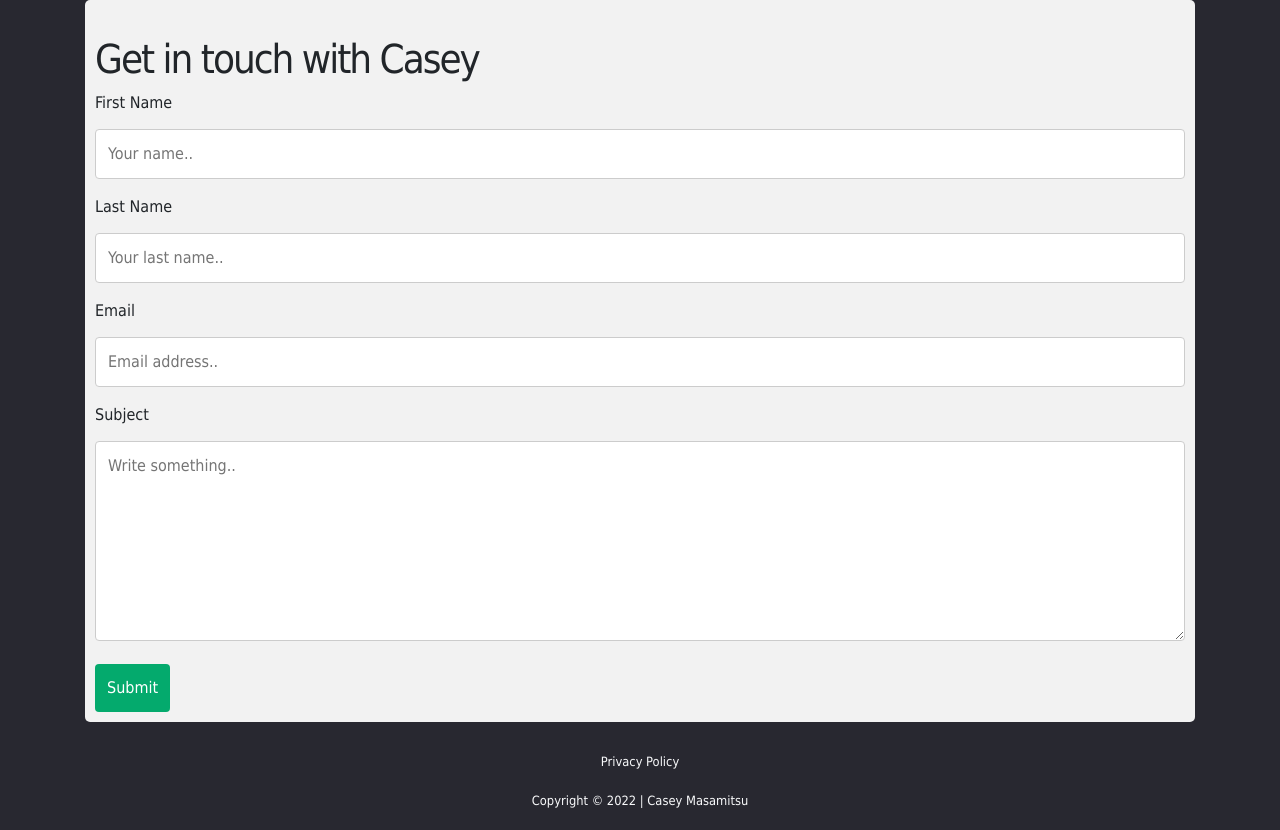
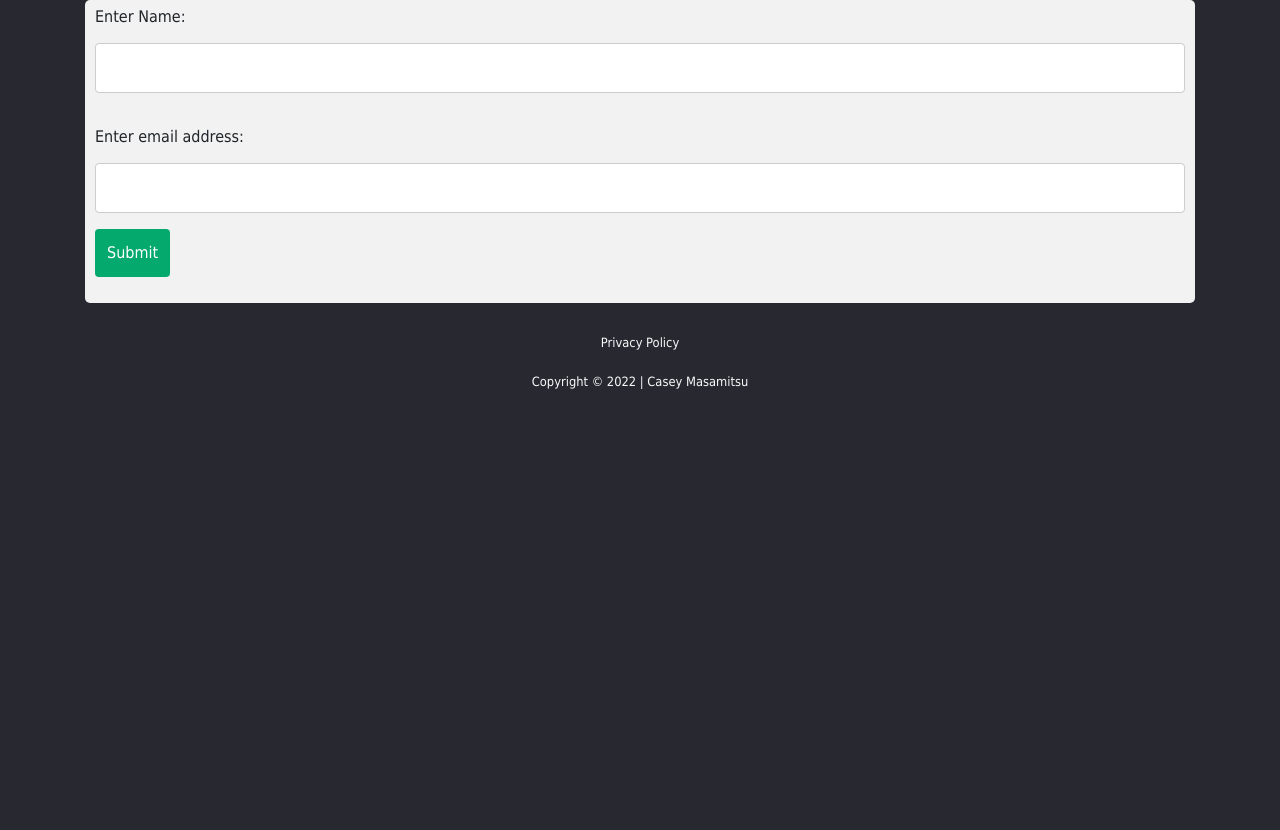
Before and after one commit to cjmasamitsu/portfolio-website, a Flask app: page /contact/ in a window 1280 px wide. Shown: the part 74-904 px from the top of the page. After the commit the page ends 463 px from the top, so only its background shows below. Run offline with Flask 2, Linux system fonts and the light colour scheme; some libraries are stand-ins or nearby versions.

Commit message:
Contact form HTML + PHP file

```diff
--- a/app.py
+++ b/app.py
@@ -38,5 +38,9 @@ def privacypolicy():
 def resume():
     return render_template("caseyandhastings.jpg")
 
+@app.route('/form-to-email.php/')
+def formtoemail():
+    return render_template("form-to-email.php")
+
 if __name__ == "__main__":
     app.run(debug=True)
--- a/templates/contact.html
+++ b/templates/contact.html
@@ -3,23 +3,20 @@
 
 
     <div class="contact_container">
-  <form action="action_page.php">
-     <h1>Get in touch with Casey</h1>
-    <label for="fname">First Name</label>
-    <input type="text" id="fname" name="firstname" placeholder="Your name..">
 
-    <label for="lname">Last Name</label>
-    <input type="text" id="lname" name="lastname" placeholder="Your last name..">
 
-    <label for="email">Email</label>
-    <input type="text" id="email" name="email" placeholder="Email address..">
-
-    <label for="subject">Subject</label>
-    <textarea id="subject" name="subject" placeholder="Write something.." style="height:200px"></textarea>
-
-    <input type="submit" value="Submit" >
-
-  </form>
+    <form method="post" name="myemailform" action="form-to-email.php">
+        <p>
+            <label for="name">Enter Name: </label><br>
+            <input type="text" name="name">
+        </p>
+        <p>
+            <label for="email">Enter email address: </label><br>
+            <input type="text" name="email">
+            <input type="submit" value="Submit" >
+        </p>
+    </form>
 </div>
 
+
 {%endblock%}
```
Also changed, not shown: 1 other file.
